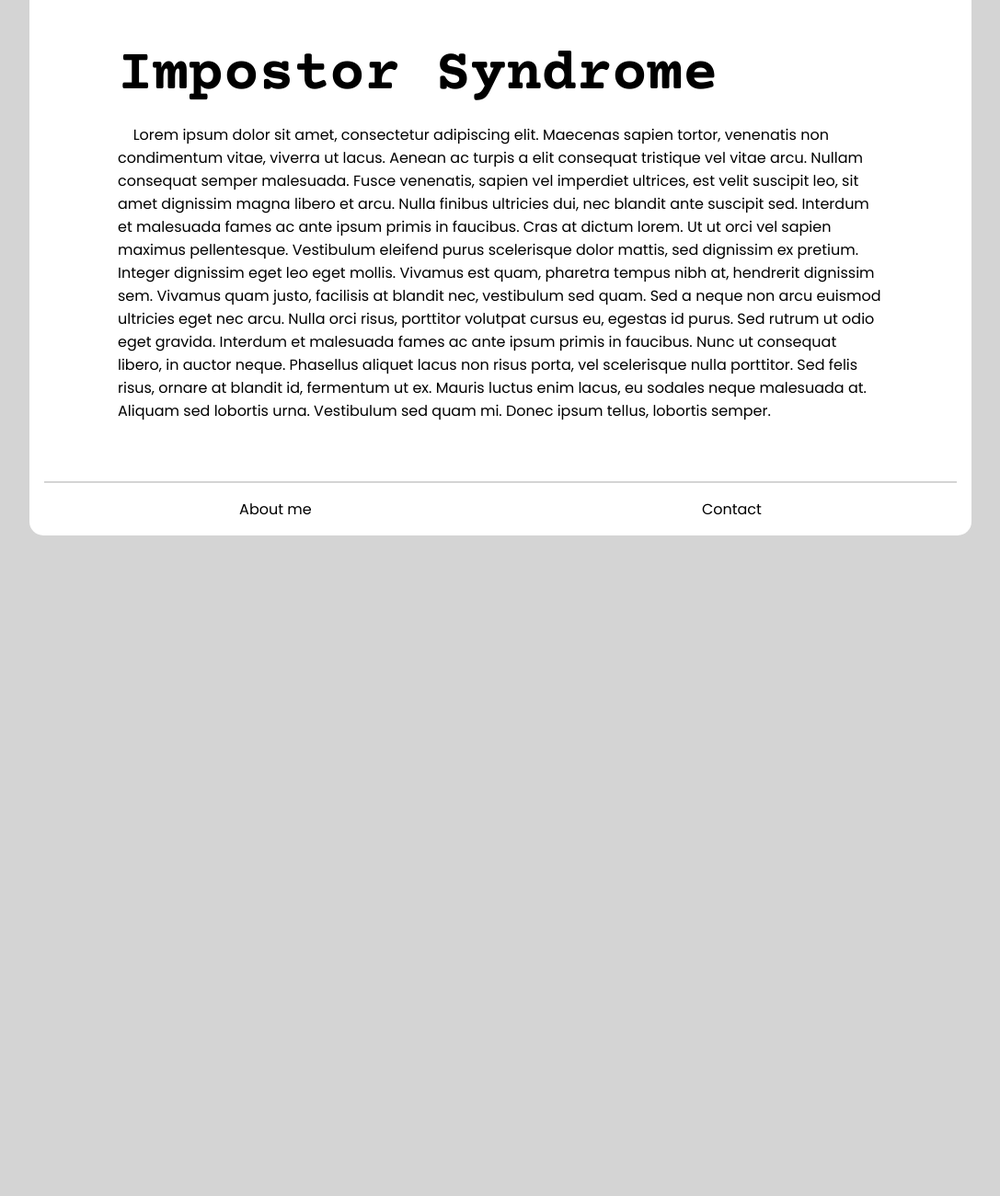
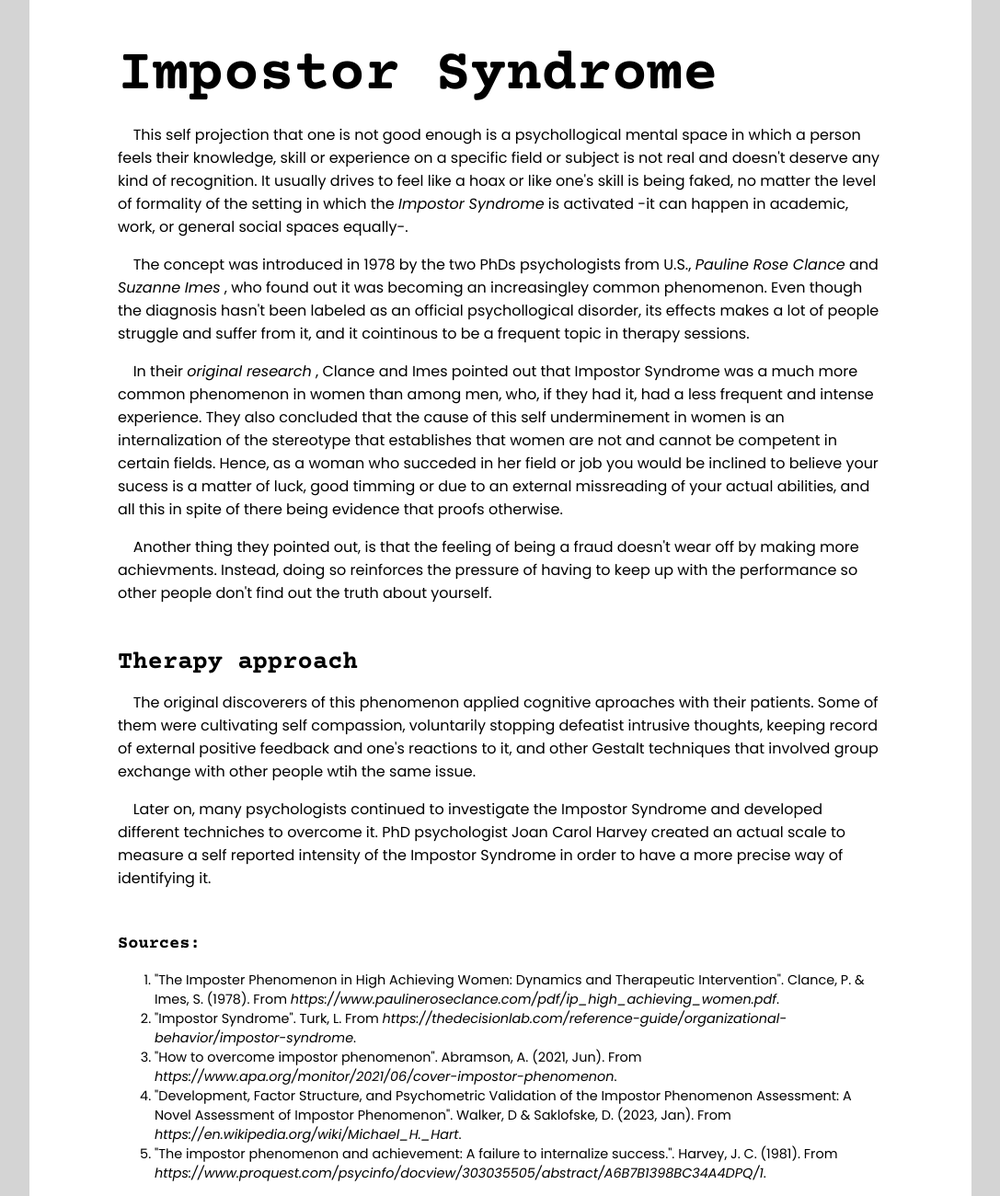
Before and after one commit to 0ka3ri/uncanny-page, a plain HTML site: page subpages/impostor-syndrome/index.html in a window 1280 px wide. Shown: the part 160-1460 px from the top of the page at 92% size, without its empty margins (96-1183 px from the left). Before the commit the page ends 800 px from the top, so only its background shows below. Drawn offline with nearby package versions, Linux system fonts and the light colour scheme; a web font is replaced by a local one.

Commit message:
Added <i> tags, replaced class for id's on subpages <HTML> tag and added Impostor Syndrome content

```diff
--- a/style.css
+++ b/style.css
@@ -69,6 +69,7 @@ a:hover {
 .disclaimer {
   font-size: 0.90rem;
 }
+
 
 /*HEADER*/
 
@@ -155,7 +156,7 @@ footer {
 
 /*PARADOX SUBPAGES*/
 
-.subpage h2 {
+#subpage h2 {
   font-size: 1.7rem;
   margin-top: 3rem;
   margin-bottom: 0;
@@ -166,7 +167,7 @@ h3 {
   margin-top: 3rem;
 }
 
-.subpage ol {
+#subpage ol {
   font-size: 0.90rem;
 }
 
--- a/subpages/impostor-syndrome/index.html
+++ b/subpages/impostor-syndrome/index.html
@@ -1,5 +1,5 @@
 <!DOCTYPE html>
-<html lang="en">
+<html lang="en" id="subpage">
 
   <head>
     <meta charset="UTF-8">
@@ -46,22 +46,78 @@
 
     <main>
       <h1>Impostor Syndrome</h1>
-      <p>Lorem ipsum dolor sit amet, consectetur adipiscing elit. Maecenas sapien tortor, venenatis non condimentum vitae,
-        viverra ut lacus. Aenean ac turpis a elit consequat tristique vel vitae arcu. Nullam consequat semper malesuada. Fusce
-        venenatis, sapien vel imperdiet ultrices, est velit suscipit leo, sit amet dignissim magna libero et arcu. Nulla finibus
-        ultricies dui, nec blandit ante suscipit sed. Interdum et malesuada fames ac ante ipsum primis in faucibus. Cras at
-        dictum lorem.
+      <p>
+        This self projection that one is not good enough is a psychollogical mental space in which a person
+        feels their knowledge, skill or experience on a specific field or subject is not real and doesn't
+        deserve any kind of recognition. It usually drives to feel like a hoax or like one's skill is being
+        faked, no matter the level of formality of the setting in which the
+        <a class="italic" href="https://en.wikipedia.org/wiki/Impostor_syndrome" target="blank">
+          <i>Impostor Syndrome</i></a>
+        is activated -it can happen in academic, work, or general social spaces equally-.
+      </p>
+      <p>
+        The concept was introduced in 1978 by the two PhDs psychologists from U.S.,
+        <a class="italic" href="https://www.paulineroseclance.com/" target="blank">
+          <i>Pauline Rose Clance</i></a>
+        and
+        <a class="italic" href="https://www.linkedin.com/in/suzanne-imes-6a100044" target="blank">
+          <i>Suzanne Imes</i></a>
+        , who found out it was becoming an increasingley common phenomenon. Even though the
+        diagnosis hasn't been labeled as an official psychollogical disorder, its effects makes a lot of people
+        struggle and suffer from it, and it cointinous to be a frequent topic in therapy sessions.
+      </p>
+      <p>
+        In their
+        <a class="italic" href="https://www.paulineroseclance.com/pdf/ip_high_achieving_women.pdf" target="blank">
+          <i>original research</i></a>
+        , Clance and Imes pointed out that Impostor Syndrome was a much more common phenomenon in women than
+        among men, who, if they had it, had a less frequent and intense experience. They also concluded that
+        the cause of this self underminement in women is an internalization of the stereotype that establishes
+        that women are not and cannot be competent in certain fields. Hence, as a woman who succeded in her
+        field or job you would be inclined to believe your sucess is a matter of luck, good timming or due to
+        an external missreading of your actual abilities, and all this in spite of there being evidence that
+        proofs otherwise.
+      </p>
+      <p>
+        Another thing they pointed out, is that the feeling of being a fraud doesn't wear off by making more
+        achievments. Instead, doing so reinforces the pressure of having to keep up with the performance so
+        other people don't find out the truth about yourself.
+      </p>
 
-        Ut ut orci vel sapien maximus pellentesque. Vestibulum eleifend purus scelerisque dolor mattis, sed dignissim ex
-        pretium. Integer dignissim eget leo eget mollis. Vivamus est quam, pharetra tempus nibh at, hendrerit dignissim sem.
-        Vivamus quam justo, facilisis at blandit nec, vestibulum sed quam. Sed a neque non arcu euismod ultricies eget nec arcu.
-        Nulla orci risus, porttitor volutpat cursus eu, egestas id purus.
+      <h2>Therapy approach</h2>
+      <p>
+        The original discoverers of this phenomenon applied cognitive aproaches with their patients. Some of
+        them were cultivating self compassion, voluntarily stopping defeatist intrusive thoughts, keeping
+        record of external positive feedback and one's reactions to it, and other Gestalt techniques that
+        involved group exchange with other people wtih the same issue.
+      </p>
+      <p>
+        Later on, many psychologists continued to investigate the Impostor Syndrome and developed different
+        techniches to overcome it. PhD psychologist Joan Carol Harvey created an actual scale to measure a self
+        reported intensity of the Impostor Syndrome in order to have a more precise way of identifying it.
+      </p>
 
-        Sed rutrum ut odio eget gravida. Interdum et malesuada fames ac ante ipsum primis in faucibus. Nunc ut consequat libero,
-        in auctor neque. Phasellus aliquet lacus non risus porta, vel scelerisque nulla porttitor. Sed felis risus, ornare at
-        blandit id, fermentum ut ex. Mauris luctus enim lacus, eu sodales neque malesuada at. Aliquam sed lobortis urna.
-        Vestibulum sed quam mi. Donec ipsum tellus, lobortis semper.
-      </p>
+      <h3>Sources:</h3>
+      <ol>
+        <li>"The Imposter Phenomenon in High Achieving Women: Dynamics and Therapeutic Intervention". Clance, P.
+          & Imes, S. (1978). From
+          <a class="italic" href="https://www.paulineroseclance.com/pdf/ip_high_achieving_women.pdf" target="blank">
+            https://www.paulineroseclance.com/pdf/ip_high_achieving_women.pdf</a>.</li>
+        <li>"Impostor Syndrome". Turk, L. From
+          <a class="italic" href="https://thedecisionlab.com/reference-guide/organizational-behavior/impostor-syndrome"
+            target="blank">https://thedecisionlab.com/reference-guide/organizational-behavior/impostor-syndrome</a>.</li>
+        <li>"How to overcome impostor phenomenon". Abramson, A. (2021, Jun). From
+          <a class="italic" href="https://www.apa.org/monitor/2021/06/cover-impostor-phenomenon" target="blank">
+            https://www.apa.org/monitor/2021/06/cover-impostor-phenomenon</a>.</li>
+        <li>"Development, Factor Structure, and Psychometric Validation of the Impostor Phenomenon Assessment:
+          A Novel Assessment of Impostor Phenomenon". Walker, D & Saklofske, D. (2023, Jan). From
+          <a class="italic" href="https://en.wikipedia.org/wiki/Michael_H._Hart" target="blank">
+            https://en.wikipedia.org/wiki/Michael_H._Hart</a>.</li>
+        <li>"The impostor phenomenon and achievement: A failure to internalize success.". Harvey, J. C. (1981).
+          From
+          <a class="italic" href="https://www.proquest.com/psycinfo/docview/303035505/abstract/A6B7B1398BC34A4DPQ/1"
+            target="blank">https://www.proquest.com/psycinfo/docview/303035505/abstract/A6B7B1398BC34A4DPQ/1</a>.</li>
+      </ol>
     </main>
 
     <footer>
```
Also changed, not shown: subpages/curse-of-knowledge/index.html (+13 -10 lines), subpages/fermi-paradox/index.html (+22 -18 lines).
